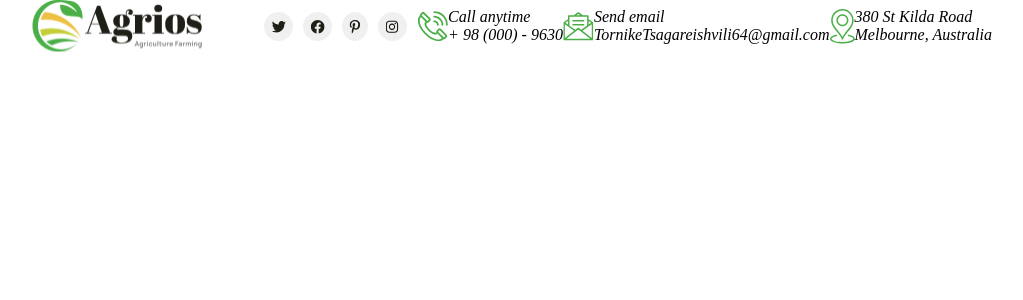
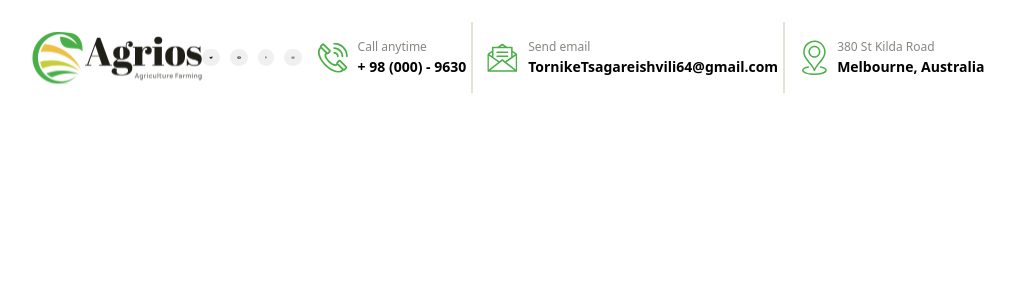
Before and after one commit to Tornike512/Agrios-website-tailwind, a React (Vite) app: page / in a window 1280 px wide. Shown: the top 300 px of the page, without its empty margins (128-1151 px from the left). Built offline with nearby package versions, Linux system fonts and the light colour scheme.

Commit message:
Add: Header Style

```diff
--- a/package.json
+++ b/package.json
@@ -13,6 +13,7 @@
     "react": "^18.2.0",
     "react-dom": "^18.2.0",
     "react-router-dom": "^6.23.1",
+    "tailwind": "^4.0.0",
     "uuidv4": "^6.2.13"
   },
   "devDependencies": {
--- a/src/components/Header/Header.tsx
+++ b/src/components/Header/Header.tsx
@@ -39,15 +39,17 @@ export function Header() {
   ];
 
   return (
-    <header className="w-full bg-#ffffff flex items-center justify-center">
+    <header className="w-full bg-#ffffff h-[115px] flex items-center justify-center">
       <section className="w-[75%] max-w-[1200px] flex  items-center justify-between">
         <img src={agriosLogo} alt="Agrios Logo" />
         <div className="flex">
-          {socialMedia.map((logo) => {
+          {socialMedia.map((logo, index) => {
             return (
               <ul
                 key={uuidv4()}
-                className="flex items-center list-none cursor-pointer mr-2.5"
+                className={`flex items-center list-none cursor-pointer ${
+                  index === contactInfo.length ? "mr-0" : "mr-2.5"
+                }`}
               >
                 <li className="bg-[#f0f0f0] flex p-[7px] rounded-[100%] hover:bg-[#D1D1D1]">
                   <img src={logo.src} alt={logo.alt} />
@@ -55,14 +57,23 @@ export function Header() {
               </ul>
             );
           })}
-          <address className="flex items-center">
-            {contactInfo.map((info) => {
+          <address className="flex items-center not-italic">
+            {contactInfo.map((info, index) => {
               return (
-                <div key={uuidv4()} className="flex">
-                  <img src={info.src} alt={info.alt} />
+                <div
+                  key={uuidv4()}
+                  className={`flex items-center justify-center px-5 py-2.5 ${
+                    index === 1
+                      ? "border-x-2 border-solid border-[#E4E2D7]"
+                      : ""
+                  }`}
+                >
+                  <img className="p-2.5" src={info.src} alt={info.alt} />
                   <div>
-                    <p>{info.text}</p>
-                    <p>{info.additonalText}</p>
+                    <p className="text-[#878680] text-[12px]">{info.text}</p>
+                    <p className="whitespace-nowrap text-[14px] font-bold">
+                      {info.additonalText}
+                    </p>
                   </div>
                 </div>
               );
--- a/src/index.css
+++ b/src/index.css
@@ -17,3 +17,7 @@
   --grey-button-hover: #e0e0e0;
   --white-button-hover-border: #5151c6;
 }
+
+.header-margin > *:last-child {
+  margin-right: 0;
+}
--- a/tailwind.config.js
+++ b/tailwind.config.js
@@ -1,12 +1,18 @@
 /** @type {import('tailwindcss').Config} */
+const plugin = require("tailwindcss/plugin");
+
 export default {
   content: ["./index.html", "./src/**/*.{js,ts,jsx,tsx}"],
 
   theme: {
     extend: {},
   },
-  plugins: [],
+  plugins: [
+    plugin(function ({ addVariant }) {
+      addVariant("not-last", "&:not(:last-child)");
+    }),
+  ],
   corePlugins: {
-    preflight: false,
+    preflight: true,
   },
 };
```
Also changed, not shown: 1 other file (tests, documents, lock files or other folders).
